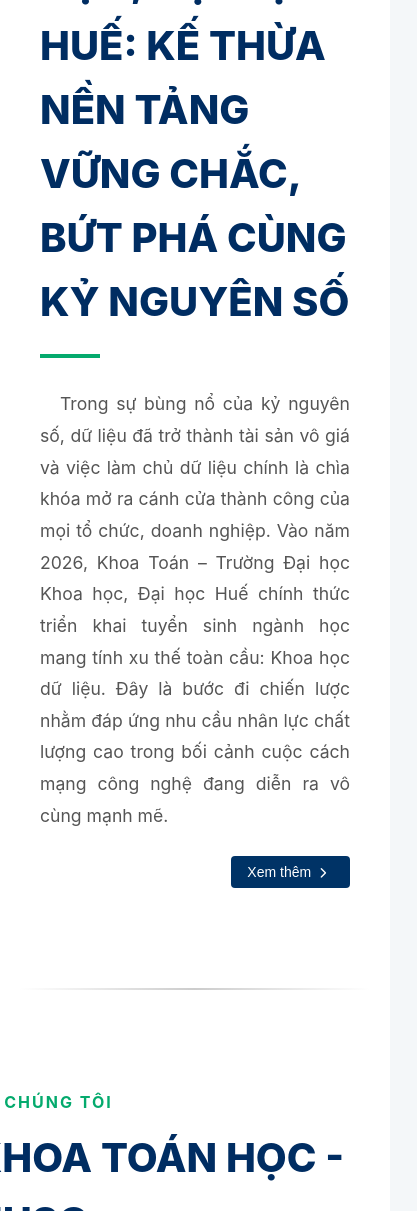
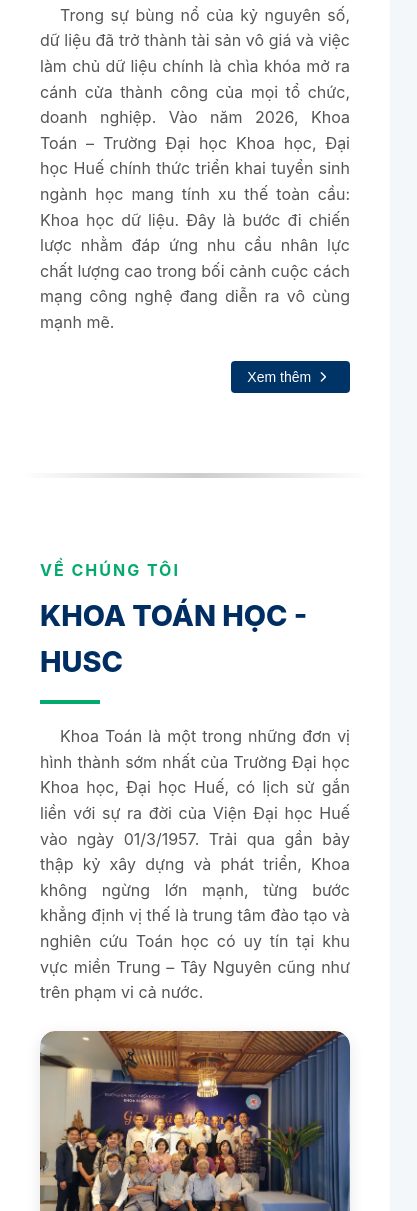
Before and after one commit to CodeforMath/kt-project, a plain HTML site: page index.html in a window 390 px wide. Shown: the part 2175-3386 px from the top of the page, 417 px wide, since content can reach past the window. Drawn offline with Linux system fonts and the light colour scheme.

Commit message:
fix image

```diff
--- a/css/style.css
+++ b/css/style.css
@@ -274,15 +274,31 @@
 .card-divider .dot { width: 10px; height: 10px; background: var(--w3-green); border-radius: 50%; position: absolute; top: 50%; left: 50%; transform: translate(-50%, -50%); }
 .card-text { color: #444; font-size: 1rem; text-align: justify; }
 
-.about-department-section {padding: 60px 0; background-color: #ffffff; }
-.grid-about { display: flex; gap: 60px; align-items: center; }
-.about-content { flex: 1; }
-.about-image { flex: 0.9; }
+.about-department-section {
+    padding: 60px 0;
+    background-color: #ffffff;
+}
+
+/* Giao diện chuẩn trên Máy tính */
+.grid-about {
+    display: flex;
+    gap: 50px;
+    align-items: center;
+}
+.about-content {
+    flex: 1;
+}
+.about-image {
+    width: 100%;
+    height: 100%;
+    object-fit: cover;
+    transition: transform 0.6s ease;
+}
 .section-subtitle { color: var(--w3-green); font-size: 1rem; font-weight: 700; letter-spacing: 2px; margin-bottom: 10px; }
 .section-title { color: var(--husc-blue-dark); font-size: 2.5rem; font-weight: 800; margin-bottom: 20px; }
 .title-line { width: 60px; height: 4px; background: var(--w3-green); margin-bottom: 30px; }
 .about-description { color: #555; font-size: 1.1rem; line-height: 1.8; margin-bottom: 25px; text-align: justify; }
-.about-features {padding-left: 30px; list-style: none; margin-bottom: 35px; }
+.about-features { padding-left: 0; list-style: none; margin-bottom: 35px; } /* Bỏ padding-left quá rộng */
 .about-features li { margin-bottom: 12px; color: #333; font-weight: 500; display: flex; align-items: center; gap: 12px; }
 .about-features li i { color: var(--w3-green); font-size: 1.2rem; }
 /* Class định nghĩa giao diện chung cho mọi nút bấm hành động */
@@ -331,22 +347,17 @@
 }
 /* CSS cho container chứa ảnh, dùng để căn giữa */
 .about-image-container {
-    width: 80%;
-    aspect-ratio: 16 / 9; /* Giữ ảnh luôn ở tỉ lệ ngang đẹp mắt */
+    flex: 1;
+    width: 80%; /* Giảm chiều rộng khung chứa xuống còn 80% */
+    max-width: 900px; /* Thêm giới hạn để ảnh không bị quá to trên màn hình cực lớn */
+    margin: 20px auto; /* Căn giữa khung ảnh đều hai bên */
+    aspect-ratio: 16 / 9;
     overflow: hidden;
     border-radius: 20px;
     box-shadow: 0 4px 15px rgba(0,0,0,0.1);
-    margin: 20px auto;
 }
 
-.about-image {
-    width: 100%;
-    height: 100%;
-    object-fit: cover; /* Tự động cắt ảnh vừa khít khung mà không bị méo */
-    transition: transform 0.6s ease;
-}
 
-/* Hiệu ứng zoom áp dụng cho TẤT CẢ ảnh dùng chung class */
 .about-image-container:hover .about-image {
     transform: scale(1.1);
 }
@@ -381,7 +392,7 @@
 
 /* Đường phân cách giữa các section */
 .section-divider {
-    height: 2px; /* Giảm độ dày một chút cho thanh lịch */
+    height:5px; /* Giảm độ dày một chút cho thanh lịch */
     width: 100%;
     max-width: 900px; /* Giữ tối đa 900px trên PC, nhưng tự co lại trên Mobile */
     margin: 30px auto; /* Tăng khoảng cách trên dưới cho thoáng rộng */
@@ -838,6 +849,35 @@
     .profile-grid-sub {
         grid-template-columns: 1fr;
     }
+    .grid-about {
+        flex-direction: column !important; /* Buộc chuyển từ hàng ngang thành hàng dọc */
+        gap: 35px !important;
+        padding: 0 20px !important;
+    }
+
+    .about-content, .about-image-container {
+        width: 100% !important; /* Ép cả khối chữ và khối ảnh rộng hết màn hình */
+        flex: none !important;
+    }
+
+    .section-title {
+        font-size: 1.8rem !important; /* Thu nhỏ tiêu đề tránh rớt chữ đột ngột */
+        margin-bottom: 15px;
+    }
+
+    .title-line {
+        margin-bottom: 20px;
+    }
+
+    .about-description {
+        font-size: 1rem !important; /* Cỡ chữ vừa vặn dễ đọc trên màn hình nhỏ */
+        line-height: 1.6;
+    }
+
+    .about-image-container {
+        height: 220px !important; /* Cố định chiều cao ảnh trên mobile cho cân đối */
+        border-radius: 12px; /* Bo góc nhẹ hơn cho hợp màn hình điện thoại */
+    }
 }
 /* Responsive cho iPhone */
 @media (max-width: 768px) {
```
